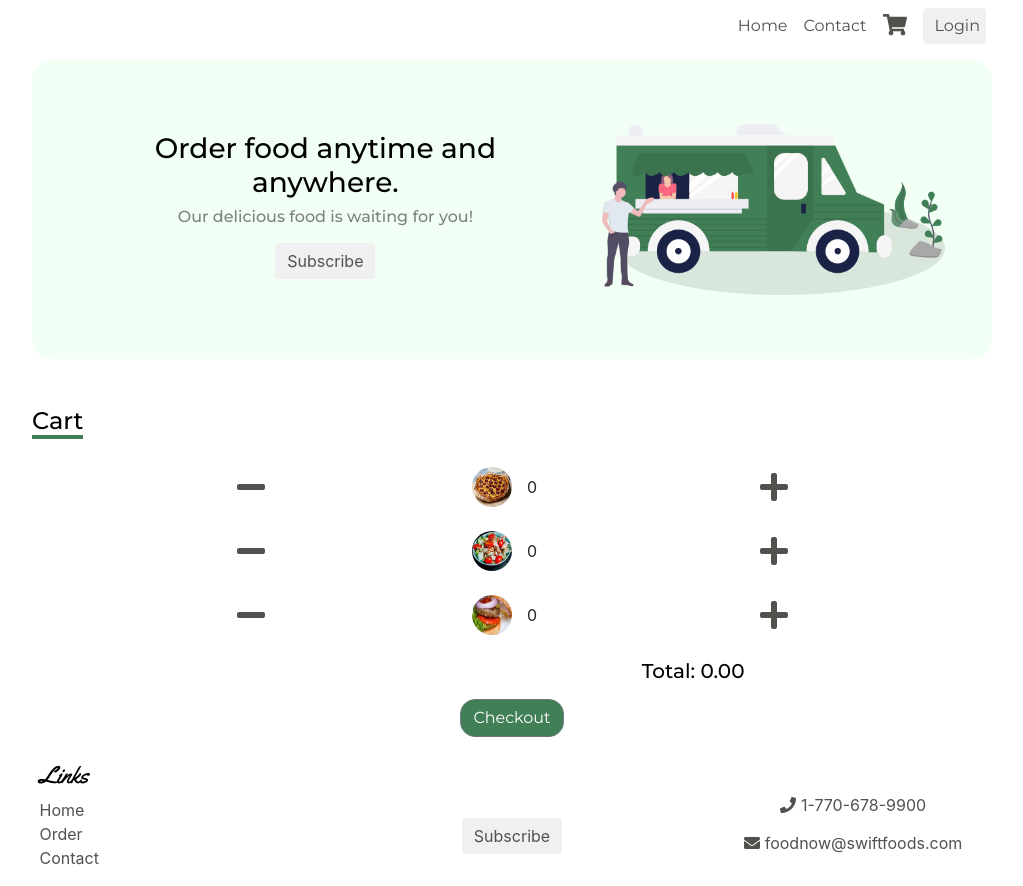
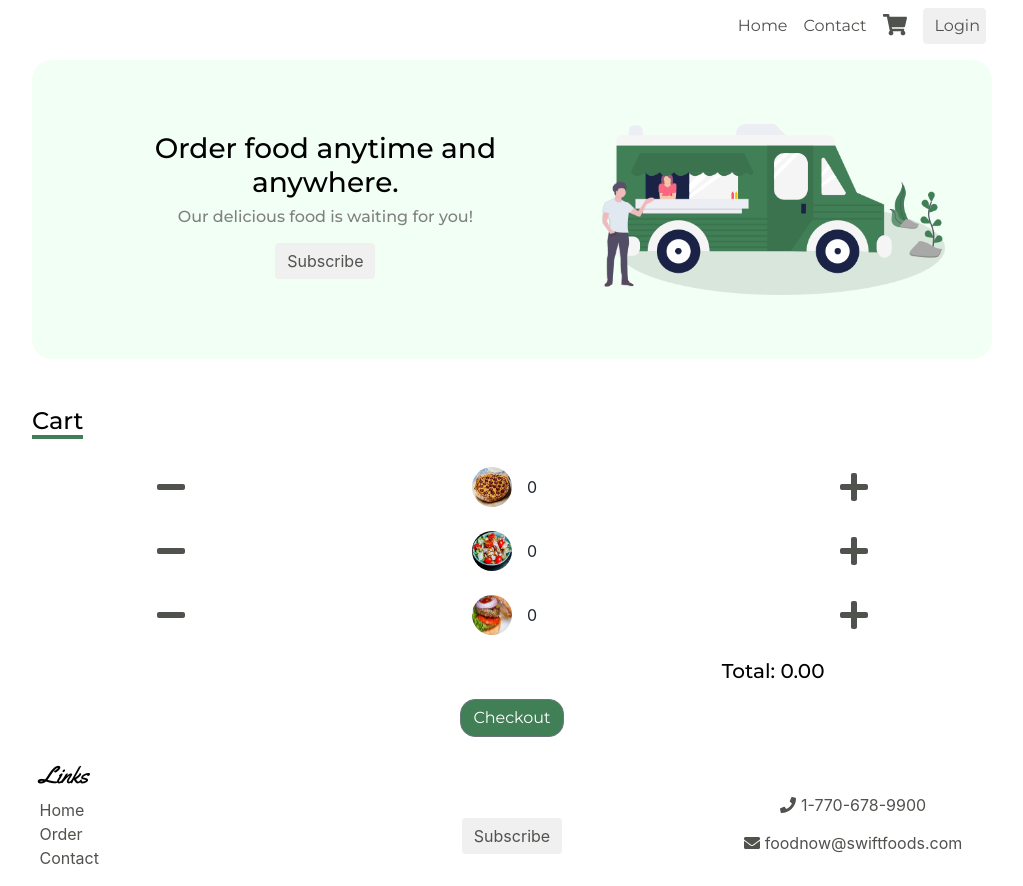
Before and after one commit to Blaine137/SwiftFoods-Express-React-MongoDB, a React (Create React App) app in the folder client/: page /cart in a window 1280 px wide. Shown: the whole page, without its empty margins (128-1151 px from the left). Built offline with nearby package versions, Linux system fonts and the light colour scheme; no server answers.

Commit message:
added animation to cart

```diff
--- a/client/src/components/Cart/Cart.js
+++ b/client/src/components/Cart/Cart.js
@@ -3,6 +3,7 @@ import { FontAwesomeIcon } from '@fortawesome/react-fontawesome';
 import { faMinus, faPlus } from "@fortawesome/free-solid-svg-icons";
 import {Media, Button} from 'reactstrap';
 import {Link} from 'react-router-dom';
+import Fade from 'react-reveal/Fade';
 import './Cart.scss';
 
 
@@ -38,6 +39,9 @@ const Cart = ({formValues, addToCart, removeFromCart}) => {
                             </p>
                         </div>
                 </div>
+            </div>
+            <Fade top>
+            <div className="container w-75 pl-0 pr-0">
 
                 <div className="row align-items-center mb-4 mt-4">
                     <div className="col-3 d-flex justify-content-end p-0">
@@ -139,6 +143,7 @@ const Cart = ({formValues, addToCart, removeFromCart}) => {
                     </div>
                 </div>
             </div>
+            </Fade>
         </>
     );
 
```
